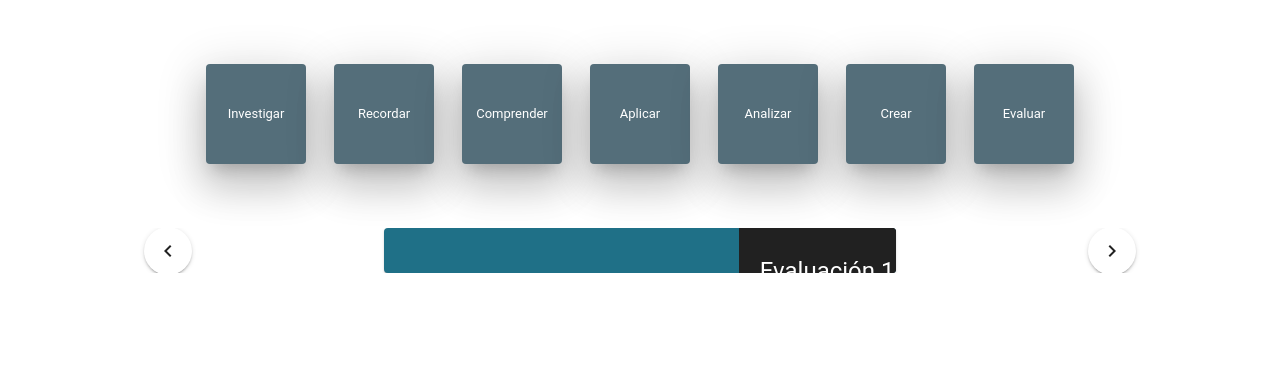
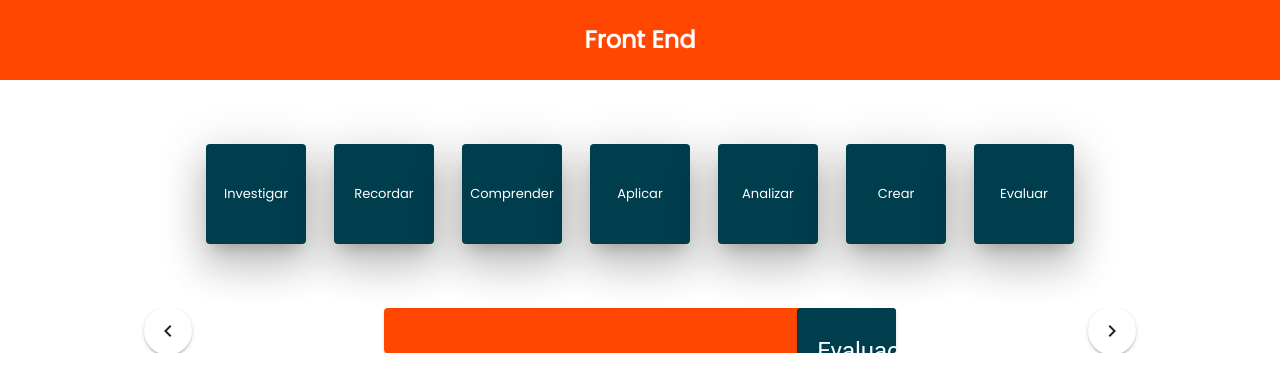
Before and after one commit to SantiagoMatilla/AutoevaluacionF5_Frontend, a Vue app in the folder F5-Auto-Evaluation/: page / in a window 1280 px wide. Shown: the top 392 px of the page. Built offline with nearby package versions, Linux system fonts and the light colour scheme.

Commit message:
added colors to banner, card and knowledge components

```diff
--- a/F5-Auto-Evaluation/index.html
+++ b/F5-Auto-Evaluation/index.html
@@ -1,14 +1,32 @@
 <!DOCTYPE html>
 <html lang="es">
+
 <head>
   <meta charset="UTF-8">
   <meta name="viewport" content="width=device-width, initial-scale=1.0">
   <title>Factoría F5 - Auto Evaluación</title>
-    <link rel="shortcut icon" href="https://factoriaf5.org/wp-content/uploads/2021/09/Favicon-Factoria-F5-Web.png" type="image/x-icon">
+  <link rel="shortcut icon" href="https://factoriaf5.org/wp-content/uploads/2021/09/Favicon-Factoria-F5-Web.png"
+    type="image/x-icon">
   <link href="https://cdn.jsdelivr.net/npm/@mdi/font@5.x/css/materialdesignicons.min.css" rel="stylesheet">
+  <link rel="preconnect" href="https://fonts.googleapis.com">
+  <link rel="preconnect" href="https://fonts.gstatic.com" crossorigin>
+  <link href="https://fonts.googleapis.com/css2?family=Poppins&display=swap" rel="stylesheet">
 </head>
+
 <body>
   <div id="app"></div>
   <script type="module" src="/src/main.js"></script>
 </body>
+
 </html>
+
+<style>
+  :root {
+    --primaryColor: #FF4702;
+    --secondaryColor: #003D4D;
+  }
+
+  body {
+    font-family: 'Poppins', sans-serif;
+  }
+</style>
--- a/F5-Auto-Evaluation/src/App.vue
+++ b/F5-Auto-Evaluation/src/App.vue
@@ -1,15 +1,16 @@
 <script setup>
 import { RouterView } from 'vue-router'
+import FrameworkBanner from './components/FrameworkBanner.vue';
 import Knowledge from './components/Knowledge.vue';
 import ContentCard from './components/ContentCard.vue';
 
 </script>
 
 <template>
+  <FrameworkBanner />
   <Knowledge />
   <ContentCard />
   <RouterView />
 </template>
 
-<style scoped>
-</style>
+<style scoped></style>
--- a/F5-Auto-Evaluation/src/components/ContentCard.vue
+++ b/F5-Auto-Evaluation/src/components/ContentCard.vue
@@ -22,37 +22,31 @@ export default {
 
 <template>
     <v-carousel hide-delimiters height="fit-content" class="carousel">
-        <v-carousel-item class="carouselItem"> <v-card class="card" color="#1F7087" theme="dark">
-                <div class="d-flex flex-no-wrap justify-space-between align-center">
+        <v-carousel-item class="carouselItem"> <v-card class="card" color="#FF4702" theme="dark">
+                <div class="content d-flex flex-no-wrap justify-space-between align-center">
                     <div>
                         <v-card-title class="text-h5">
                             HTML
                         </v-card-title>
 
                         <v-card-subtitle>Es capaz de crear una UI web estática y adaptable</v-card-subtitle>
-
-                        <!-- <v-card-actions>
-                            <v-btn class="ms-2" variant="outlined" size="small">
-                                START RADIO
-                            </v-btn>
-                        </v-card-actions> -->
                     </div>
 
                     <div>
-                        <v-card theme="dark" flat rounded="0">
+                        <v-card>
                             <v-window v-model="onboarding">
                                 <v-window-item v-for="n in length" :key="`card-${n}`" :value="n">
-                                    <v-card height="240" class="progress d-flex justify-center align-center">
+                                    <v-card height="240" class="progress d-flex justify-center align-center" color="#003D4D">
                                         <span class="evaluation text-h5">
                                             Evaluación {{ n }}
                                         </span>
-                                        <v-progress-circular color="error" model-value="14" :size="128"
+                                        <v-progress-circular color="success" bg-color="blue-grey-lighten-3" model-value="14" :size="128"
                                             :width="12"></v-progress-circular>
                                     </v-card>
                                 </v-window-item>
                             </v-window>
 
-                            <v-card-actions class="justify-space-between">
+                            <v-card-actions class="actions">
                                 <v-btn variant="plain" icon="mdi-chevron-left" @click="prev"></v-btn>
                                 <v-item-group v-model="onboarding" class="text-center" mandatory>
                                     <v-item v-for="n in length" :key="`btn-${n}`" v-slot="{ isSelected, toggle }"
@@ -66,11 +60,9 @@ export default {
                         </v-card>
                     </div>
 
-                    <!-- <v-avatar class="ma-3" size="125" rounded="0">
-                        <v-img src="https://cdn.vuetifyjs.com/images/cards/foster.jpg"></v-img>
-                    </v-avatar> -->
                 </div>
-            </v-card></v-carousel-item>
+            </v-card>
+        </v-carousel-item>
 
         <v-carousel-item height="304" src="https://cdn.vuetifyjs.com/images/cards/hotel.jpg" cover></v-carousel-item>
 
@@ -82,7 +74,6 @@ export default {
 .carousel {
     width: 80vw;
     margin: auto;
-    /* border: 1px solid red; */
 }
 
 .carouselItem {
@@ -95,9 +86,17 @@ export default {
     margin: auto;
 }
 
+.content {
+    margin-left: 1vw;
+}
+
 .progress {
     display: flex;
     flex-direction: column;
     gap: 24px;
 }
+
+.actions {
+    background-color: #003D4D;
+}
 </style>
--- /dev/null
+++ b/F5-Auto-Evaluation/src/components/FrameworkBanner.vue
@@ -0,0 +1,24 @@
+<script>
+
+</script>
+
+<template>
+    <section class="title">
+        <h1>Front End</h1>
+    </section>
+</template>
+
+<style scoped>
+.title {
+    background-color: var(--primaryColor);
+    height: 10vh;
+    display: flex;
+    flex-direction: column;
+    justify-content: center;
+}
+
+h1 {
+    text-align: center;
+    color: white;
+}
+</style>
--- a/F5-Auto-Evaluation/src/components/Knowledge.vue
+++ b/F5-Auto-Evaluation/src/components/Knowledge.vue
@@ -6,13 +6,13 @@
 <template>
     <main>
         <section id="knowledge">
-            <v-sheet class="knowledgeSquare" :height="100" :width="100" color="blue-grey-darken-1" rounded :elevation="24">Investigar</v-sheet>
-            <v-sheet class="knowledgeSquare" :height="100" :width="100" color="blue-grey-darken-1" rounded :elevation="24">Recordar</v-sheet>
-            <v-sheet class="knowledgeSquare" :height="100" :width="100" color="blue-grey-darken-1" rounded :elevation="24">Comprender</v-sheet>
-            <v-sheet class="knowledgeSquare" :height="100" :width="100" color="blue-grey-darken-1" rounded :elevation="24">Aplicar</v-sheet>
-            <v-sheet class="knowledgeSquare" :height="100" :width="100" color="blue-grey-darken-1" rounded :elevation="24">Analizar</v-sheet>
-            <v-sheet class="knowledgeSquare" :height="100" :width="100" color="blue-grey-darken-1" rounded :elevation="24">Crear</v-sheet>
-            <v-sheet class="knowledgeSquare" :height="100" :width="100" color="blue-grey-darken-1" rounded :elevation="24">Evaluar</v-sheet>
+            <v-sheet class="knowledgeSquare" :height="100" :width="100" rounded :elevation="24">Investigar</v-sheet>
+            <v-sheet class="knowledgeSquare" :height="100" :width="100" rounded :elevation="24">Recordar</v-sheet>
+            <v-sheet class="knowledgeSquare" :height="100" :width="100" rounded :elevation="24">Comprender</v-sheet>
+            <v-sheet class="knowledgeSquare" :height="100" :width="100" rounded :elevation="24">Aplicar</v-sheet>
+            <v-sheet class="knowledgeSquare" :height="100" :width="100" rounded :elevation="24">Analizar</v-sheet>
+            <v-sheet class="knowledgeSquare" :height="100" :width="100" rounded :elevation="24">Crear</v-sheet>
+            <v-sheet class="knowledgeSquare" :height="100" :width="100" rounded :elevation="24">Evaluar</v-sheet>
         </section>
     </main>
 </template>
@@ -33,6 +33,8 @@
     align-items: center;
     text-align: center;
     font-size: small;
+    background-color: var(--secondaryColor);
+    color: white;
 }
 
 </style>
```
Lines whose indentation alone changed are shown as unchanged.
